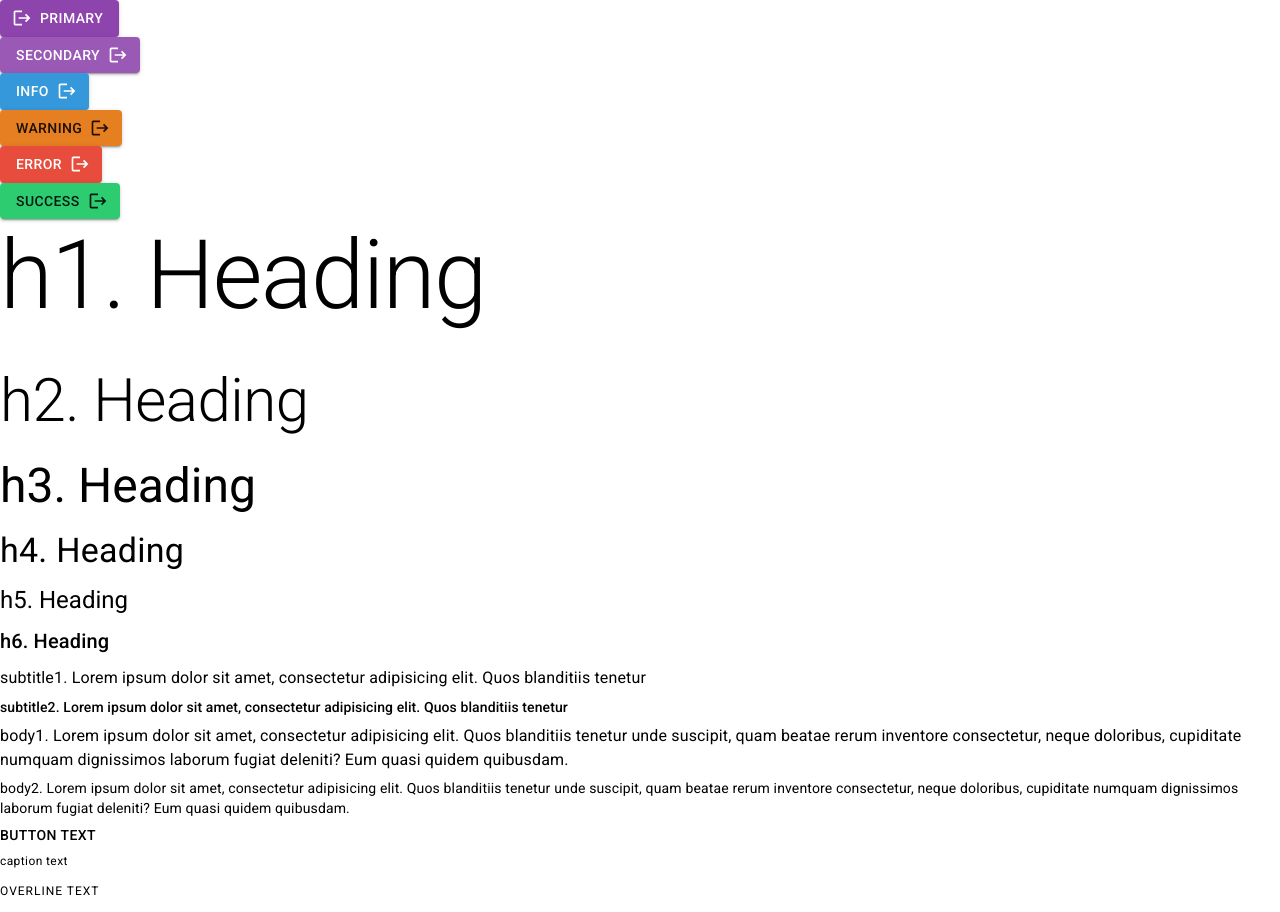
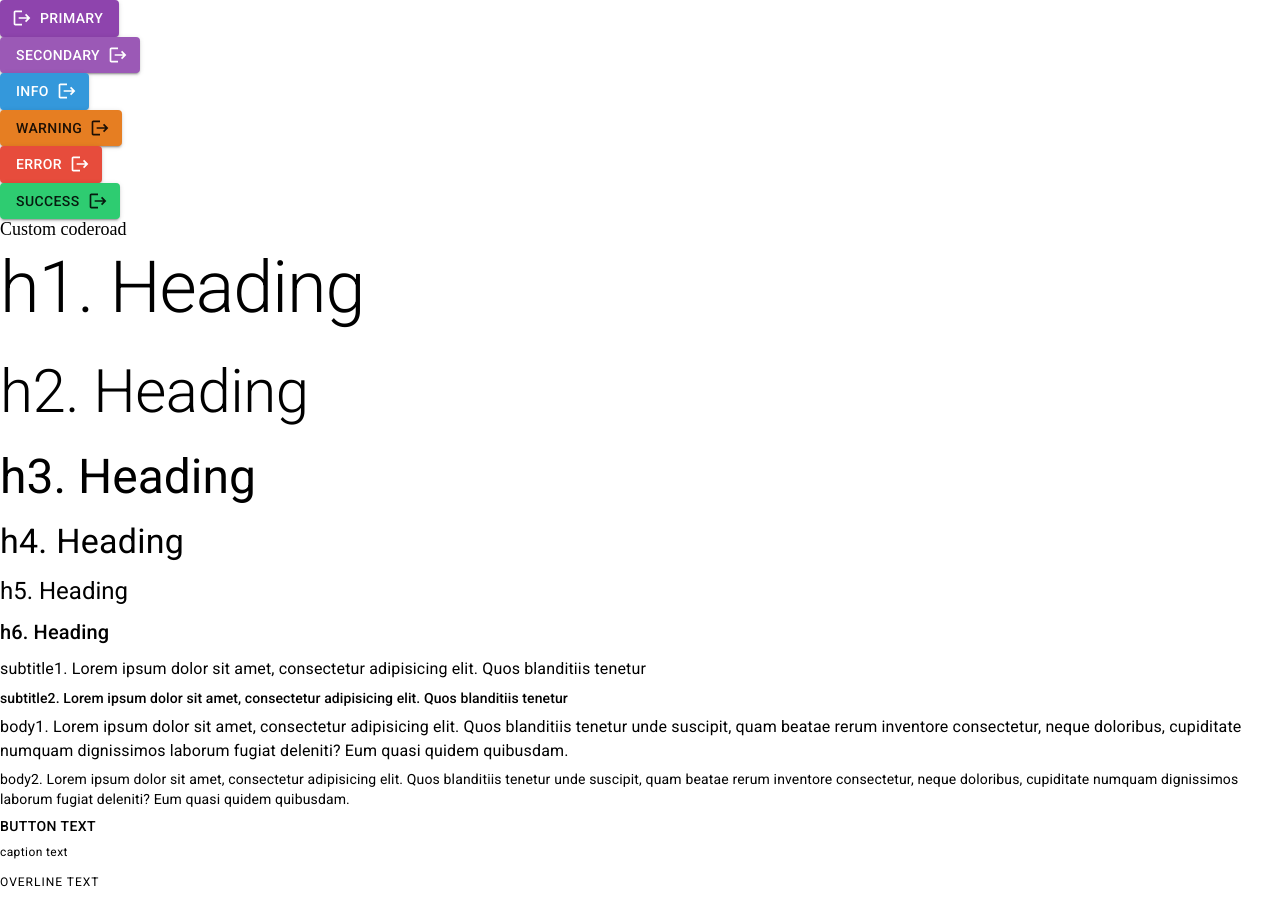
Before and after one commit to coderoadpl/frontend--material-ui--task-17, a React (Create React App) app: page / in a window 1280 px wide. Built offline with nearby package versions, Linux system fonts and the light colour scheme.

Commit message:
Adjusting typography theme

```diff
--- a/src/App.js
+++ b/src/App.js
@@ -55,6 +55,13 @@ export const App = () => {
         SUCCESS
       </Button>
       <br />
+      <Typography
+        variant={'coderoad'}
+        component={'div'}
+        gutterBottom={true}
+      >
+        Custom coderoad
+      </Typography>
       <Typography
         variant={'h1'}
         component={'div'}
--- a/src/theme.js
+++ b/src/theme.js
@@ -20,6 +20,15 @@ export const theme = createTheme({
     success: {
       main: '#2ecc71'
     }
+  },
+  typography: {
+    h1: {
+      fontSize: '4.5rem'
+    },
+    coderoad: {
+      fontSize: 18,
+      fontFamily: 'serif'
+    }
   }
 })
 
```
